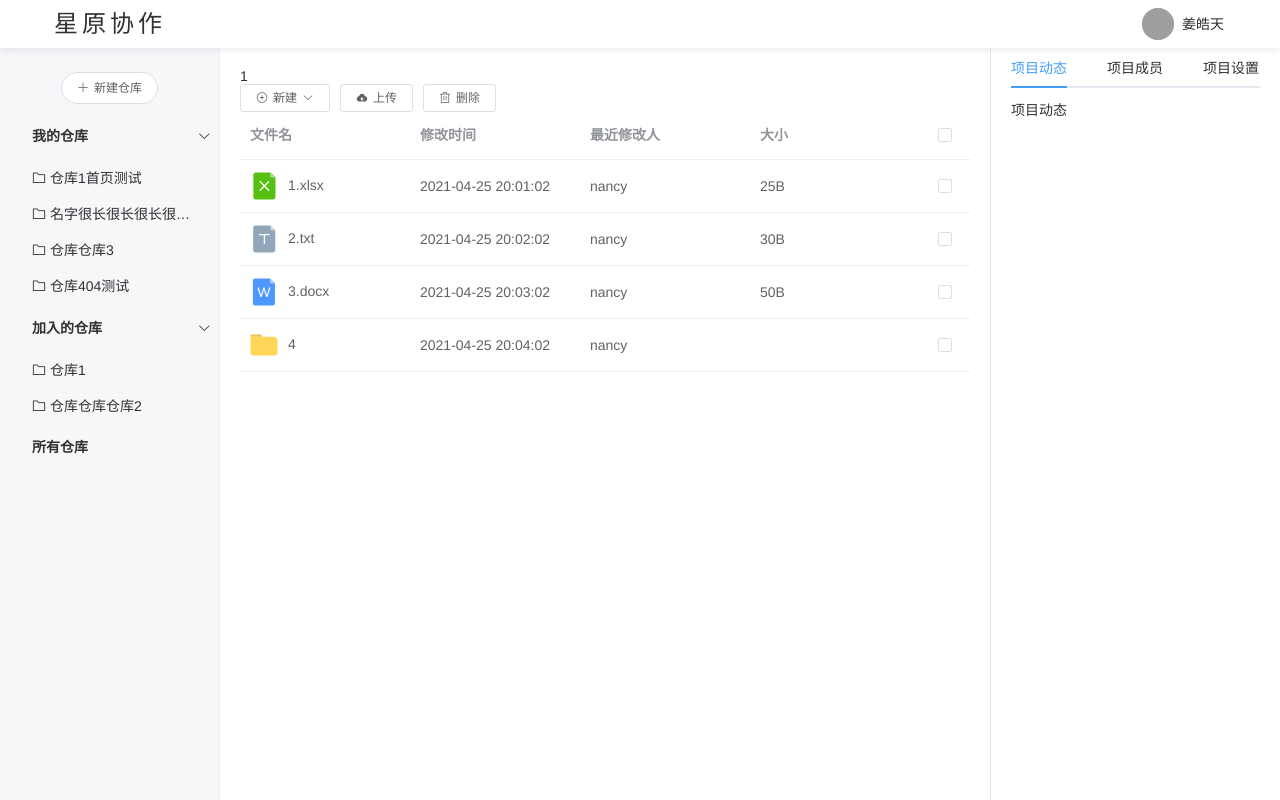
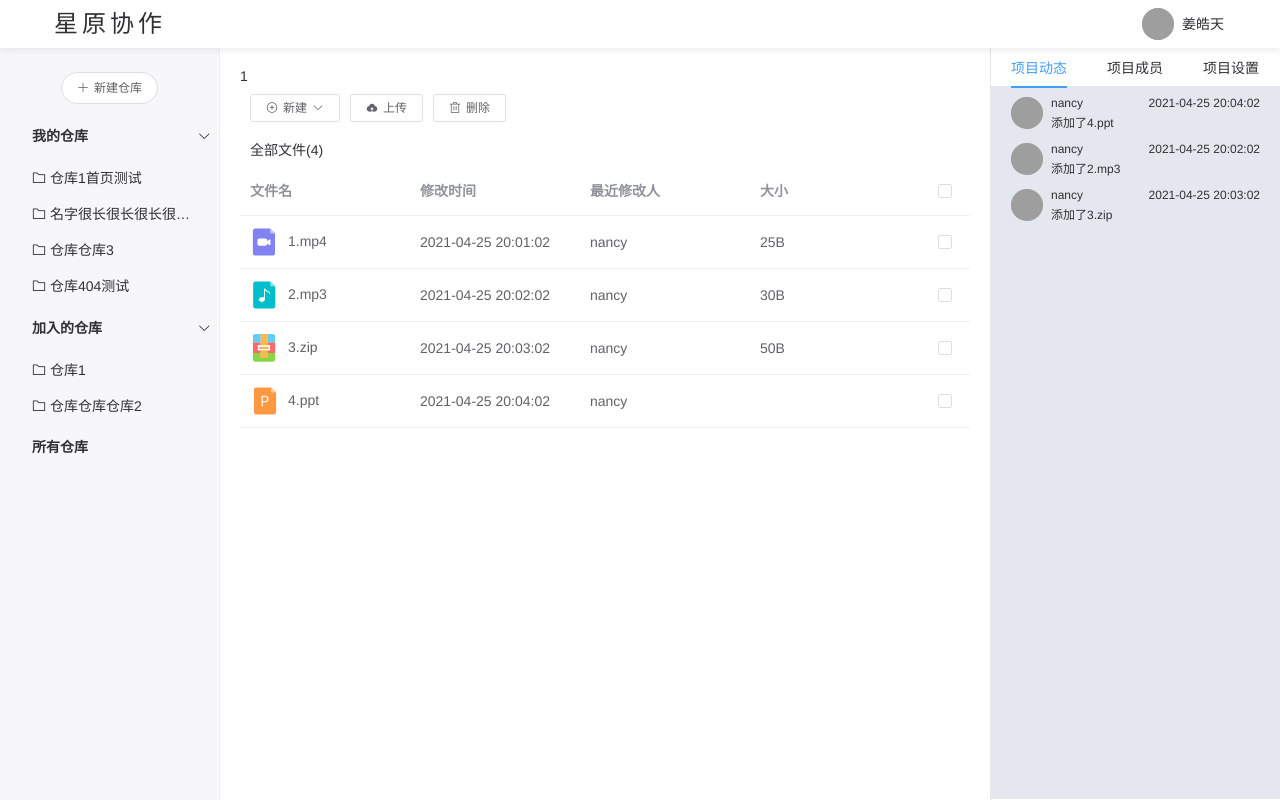
Before and after one commit to jianghaotian/Graduation-Project, a Vue app in the folder frontend/: page /repository/1 in a window 1280 px wide. Built offline with nearby package versions, Linux system fonts and the light colour scheme; grey boxes are pictures that could not be loaded.

Commit message:
項目動態v_1.0

```diff
--- a/frontend/src/styles/index.scss
+++ b/frontend/src/styles/index.scss
@@ -64,3 +64,10 @@ a:visited {
   overflow: hidden;
   margin-right: 10px;
 }
+
+.el-tabs__header {
+  margin: 0;
+}
+.el-tabs__item.is-top:nth-child(2) {
+  padding-left: 20px !important;
+}
--- a/frontend/src/views/repository/index.vue
+++ b/frontend/src/views/repository/index.vue
@@ -3,7 +3,7 @@
     <el-container style="height: 100%">
       <el-main>
         {{ url }}
-        <el-row>
+        <el-row style="padding: 10px">
           <el-dropdown @command="createView">
             <el-button size="mini" icon="el-icon-circle-plus-outline"
               >新建<i class="el-icon-arrow-down el-icon--right"></i
@@ -16,6 +16,7 @@
           <el-button size="mini" icon="el-icon-upload" style="margin-left: 10px">上传</el-button>
           <el-button size="mini" icon="el-icon-delete">删除</el-button>
         </el-row>
+        <el-row style="padding: 10px">全部文件({{ content.length }})</el-row>
         <div>
           <el-table
             ref="table"
@@ -44,15 +45,27 @@
         </div>
       </el-main>
       <el-aside class="rightTab" width="290px">
-        <el-tabs v-model="activeName">
-          <el-tab-pane label="项目动态" name="MainFirst">
-            <div>项目动态</div>
+        <el-tabs v-model="activeName" style="height: 100%">
+          <el-tab-pane label="项目动态" name="MainFirst" style="height: 100%">
+            <div class="dynamics">
+              <div v-for="item in operationsHistory" :key="item.id" class="box-card">
+                <!-- <el-card class="box-card">
+                  {{ '列表内容 ' + item }}
+                </el-card> -->
+                <el-avatar :size="32" src="https://empty">
+                  <img src="@/assets/images/default-user.png" />
+                </el-avatar>
+                <span class="name">{{ item.name }}</span>
+                <span class="operations">{{ item.operations }}</span>
+                <span class="time">{{ item.time }}</span>
+              </div>
+            </div>
           </el-tab-pane>
           <el-tab-pane label="项目成员" name="MainSecond">
-            <div>项目成员</div>
+            <div class="members">项目成员</div>
           </el-tab-pane>
           <el-tab-pane label="项目设置" name="MainThird">
-            <div>项目设置</div>
+            <div class="setup">项目设置</div>
           </el-tab-pane>
         </el-tabs>
       </el-aside>
@@ -71,13 +84,15 @@ export default {
       activeName: 'MainFirst',
       url: this.$route.params.id,
       isSearchLoading: false,
-      content: []
+      content: [],
+      operationsHistory: []
     }
   },
   watch: {
     $route: function () {
       this.url = this.$route.params.id
       // console.log(from, to)
+      this.initData()
     }
   },
   created() {
@@ -86,22 +101,44 @@ export default {
   methods: {
     initData() {
       this.isSearchLoading = true
-      let contentData = [
+      if (this.url == 3) {
+        this.content = [
           {
-          id: 1,
             name: '1.xlsx',
             update_time: '2021-04-25 20:01:02',
             update_person: 'nancy',
             size: '25B'
           },
-        { id: 2, name: '2.txt', update_time: '2021-04-25 20:02:02', update_person: 'nancy', size: '30B' },
-        { id: 3, name: '3.docx', update_time: '2021-04-25 20:03:02', update_person: 'nancy', size: '50B' },
-        { id: 4, name: '4', update_time: '2021-04-25 20:04:02', update_person: 'nancy' }
+          { name: '2.txt', update_time: '2021-04-25 20:02:02', update_person: 'nancy', size: '30B' },
+          { name: '3', update_time: '2021-03-25 20:04:02', update_person: 'nancy' }
         ]
-      for (let i = 0; i < contentData.length; i++) {
-        let type = contentData[i].name.split('.')[contentData[i].name.split('.').length - 1].toLocaleLowerCase()
+        this.operationsHistory = [
+          { id: '1', operations: '添加了1.xlsx', name: 'nancy', time: '2021-04-25 20:01:02' },
+          { id: '2', operations: '添加了2.txt', name: 'nancy', time: '2021-04-25 20:02:02' },
+          { id: '3', operations: '添加了3', name: 'nancy', time: '2021-03-25 20:04:02' }
+        ]
+      } else {
+        this.content = [
+          {
+            name: '1.mp4',
+            update_time: '2021-04-25 20:01:02',
+            update_person: 'nancy',
+            size: '25B'
+          },
+          { name: '2.mp3', update_time: '2021-04-25 20:02:02', update_person: 'nancy', size: '30B' },
+          { name: '3.zip', update_time: '2021-04-25 20:03:02', update_person: 'nancy', size: '50B' },
+          { name: '4.ppt', update_time: '2021-04-25 20:04:02', update_person: 'nancy' }
+        ]
+        this.operationsHistory = [
+          { id: '4', operations: '添加了4.ppt', name: 'nancy', time: '2021-04-25 20:04:02' },
+          { id: '2', operations: '添加了2.mp3', name: 'nancy', time: '2021-04-25 20:02:02' },
+          { id: '3', operations: '添加了3.zip', name: 'nancy', time: '2021-04-25 20:03:02' }
+        ]
+      }
+      for (let i = 0; i < this.content.length; i++) {
+        let type = this.content[i].name.split('.')[this.content[i].name.split('.').length - 1].toLocaleLowerCase()
         let icon = ''
-        if (contentData[i].name.split('.').length == 1) {
+        if (this.content[i].name.split('.').length == 1) {
           icon = '#icon-file-b-2'
         } else {
           switch (type) {
@@ -141,9 +178,8 @@ export default {
           }
         }
 
-        contentData[i].icon = icon
+        this.content[i].icon = icon
       }
-      this.content = contentData
       this.isSearchLoading = false
     },
     onSelect(val) {
@@ -163,8 +199,40 @@ export default {
 .repository {
   height: 100%;
   .rightTab {
-    padding: 0 20px;
     border-left: 1px solid #e4e7ed;
+    .dynamics {
+      width: 100%;
+      height: 100%;
+      padding: 10px 20px 0;
+      background-color: #e4e7ed;
+      overflow-y: auto;
+      .box-card {
+        width: 100%;
+        position: relative;
+        font-size: 12px;
+        margin-bottom: 10px;
+        .name {
+          position: absolute;
+          top: 0;
+          left: 40px;
+        }
+        .operations {
+          position: absolute;
+          top: 20px;
+          left: 40px;
+        }
+        .time {
+          position: absolute;
+          top: 0;
+          right: 0;
+        }
+      }
+    }
   }
 }
 </style>
+<style>
+.el-tabs__content {
+  height: calc(100% - 40px);
+}
+</style>
```
Lines whose indentation alone changed are shown as unchanged.
